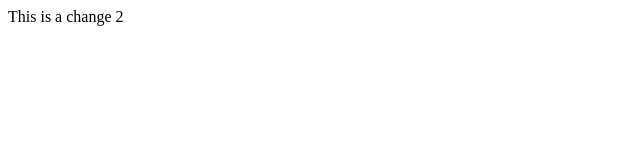
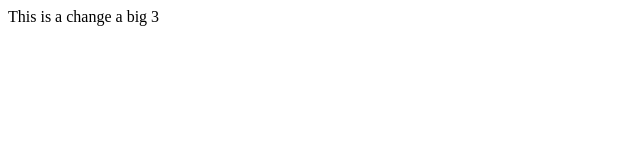
Before and after one commit to Astine1999/Website, a plain HTML site: page index.html in a window 1280 px wide. Shown: the full height of the page, 0-640 px from the left. Drawn offline with Linux system fonts and the light colour scheme.

Commit message:
index with big 3
this is the big 3 change

```diff
--- a/index.html
+++ b/index.html
@@ -4,6 +4,6 @@
 
     </head>
     <body>
-    <p> This is a change 2</p>
+    <p> This is a change a big 3</p>
     </body>
 </html>
```
